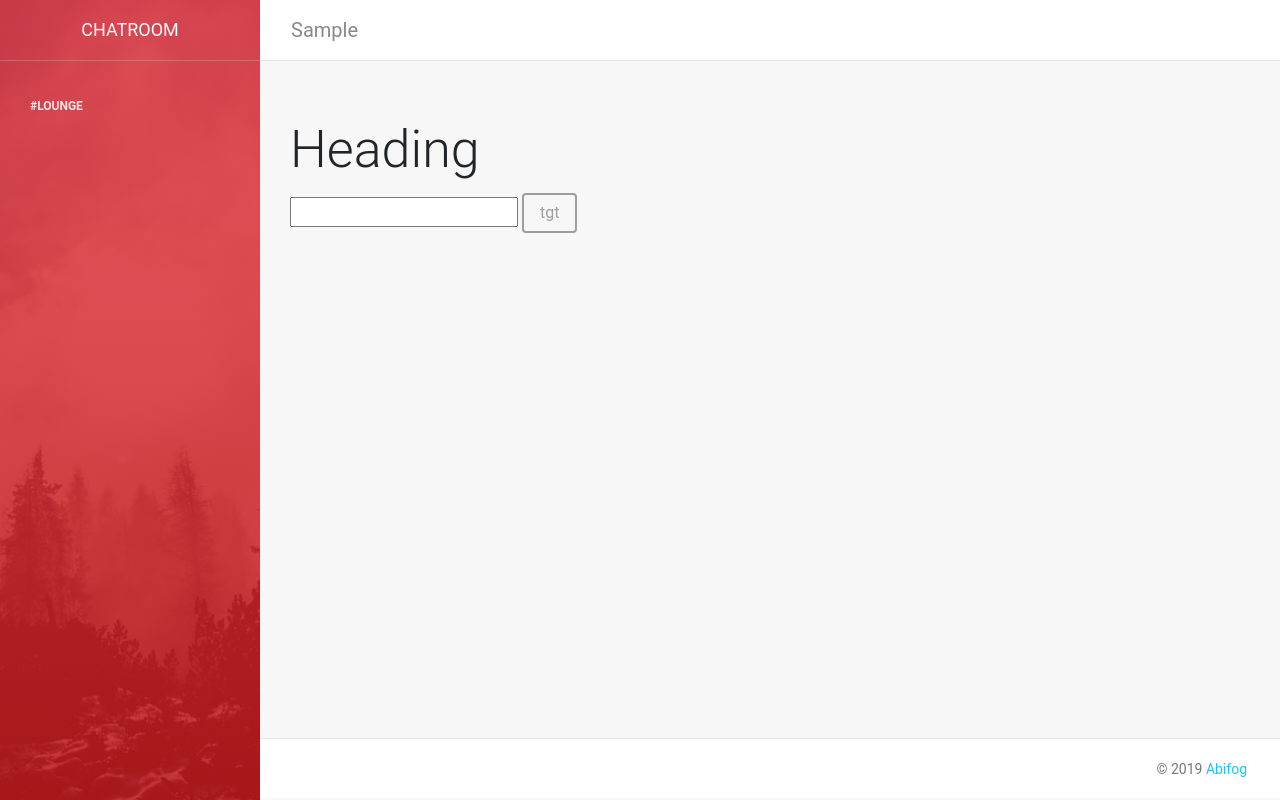
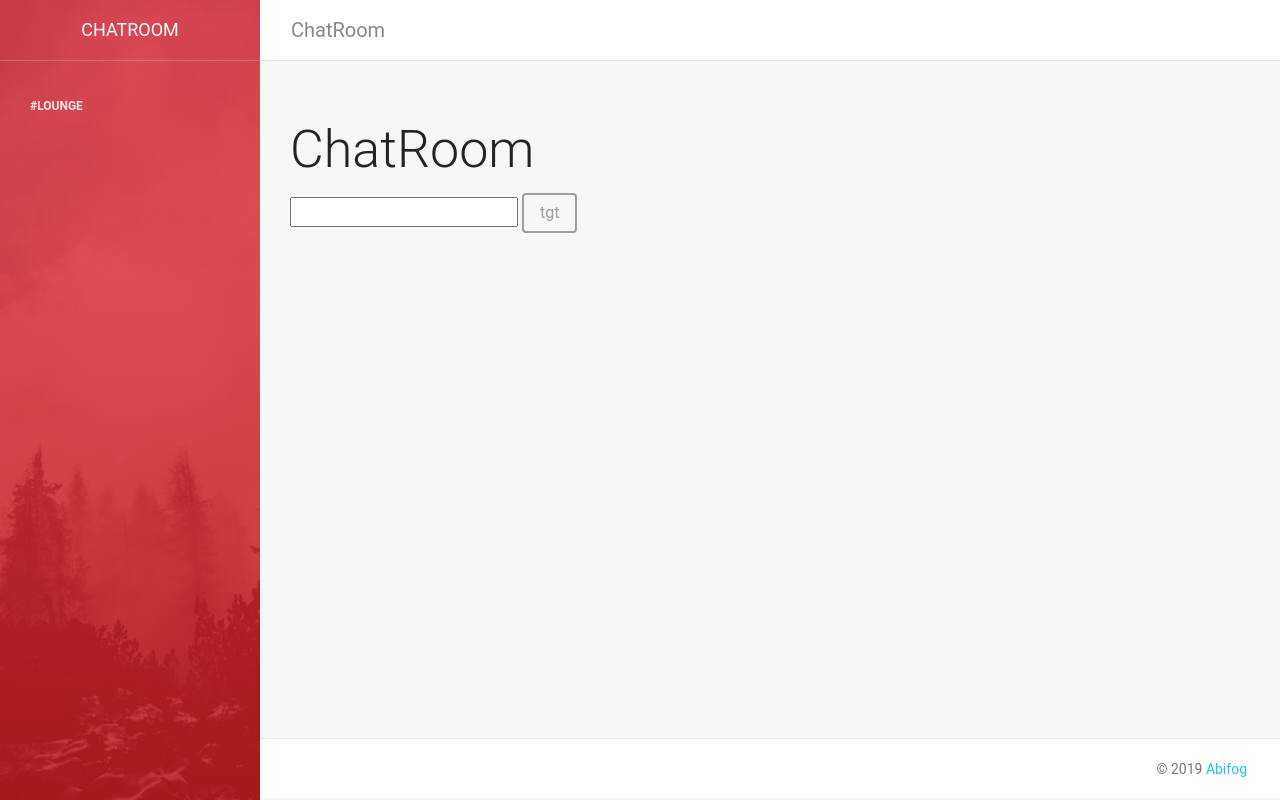
Before and after one commit to IceWreck/ChatRooms, a Flask app: page /chat in a window 1280 px wide. Run offline with Flask 2, Linux system fonts and the light colour scheme; some libraries are stand-ins or nearby versions.

Commit message:
update sample

```diff
--- a/templates/sample.html
+++ b/templates/sample.html
@@ -2,15 +2,15 @@
 
 
 {% block title %}
-Sample
+ChatRoom
 {% endblock %}
 
 {% block heading %}
-Sample
+ChatRoom
 {% endblock %}
 
 {% block main %}
-<h1>Heading</h1>
+<h1>ChatRoom</h1>
 
     <input type="text" id="input_message"/>
     <button id="send_message" class="btn" button>tgt</button>
```
